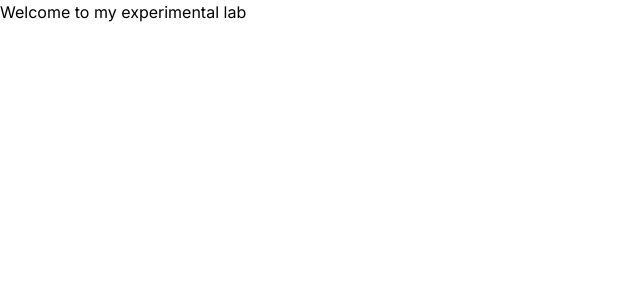
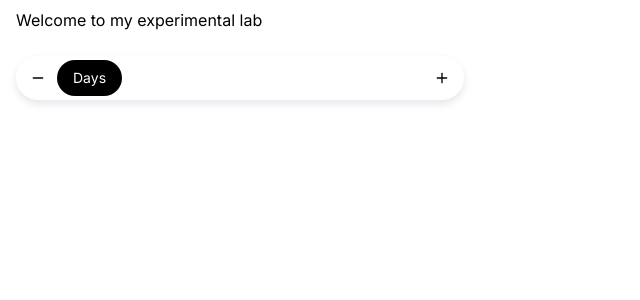
Before and after one commit to marvinkome/exprmnts, a Next.js app: page / in a window 1280 px wide. Shown: the top 300 px of the page, without its empty margins (0-640 px from the left). Built offline with nearby package versions, Linux system fonts and the light colour scheme.

Commit message:
implement basic slider

```diff
--- a/app/components/slider.tsx
+++ b/app/components/slider.tsx
@@ -1,7 +1,44 @@
-import React from "react";
+"use client";
+import React, { useRef } from "react";
+import { motion, PanInfo } from "framer-motion";
+import { FiMinus, FiPlus } from "react-icons/fi";
 
 const Slider = () => {
-  return <div></div>;
+  const constraintRef = useRef<HTMLDivElement | null>(null);
+  const [value, setValue] = React.useState(0);
+
+  const onDragEnd = (e: any, info: PanInfo) => {
+    console.log("Drag end", { offset: info.offset.x });
+  };
+  const onPanEnd = (e: any, info: PanInfo) => {
+    console.log("Pan end", { offset: info.offset.x });
+  };
+
+  return (
+    <motion.div className="w-full max-w-md flex shadow-[0_4px_8px_0_rgb(0_2_71_/_10%)] rounded-full p-1 items-center ">
+      <button className="w-9 h-9 inline-flex items-center justify-center rounded-full hover:bg-zinc-100 transition-all duration-300">
+        <FiMinus />
+      </button>
+
+      <div className="grow px-px" ref={constraintRef}>
+        <motion.button
+          className="w-fit bg-black rounded-full px-4 py-2"
+          drag="x"
+          dragConstraints={constraintRef}
+          dragElastic={0.1}
+          dragTransition={{ bounceStiffness: 200, bounceDamping: 20 }}
+          onDragEnd={onDragEnd}
+          onPanEnd={onPanEnd}
+        >
+          <p className="text-white text-sm">Days</p>
+        </motion.button>
+      </div>
+
+      <button className="w-9 h-9 inline-flex items-center justify-center rounded-full hover:bg-zinc-100 transition-all duration-300">
+        <FiPlus />
+      </button>
+    </motion.div>
+  );
 };
 
 export default Slider;
--- a/app/layout.tsx
+++ b/app/layout.tsx
@@ -8,7 +8,7 @@ const inter = Inter({
 
 export default function RootLayout({ children }: { children: React.ReactNode }) {
   return (
-    <html lang="en" className={`${inter.variable} dark dark:bg-slate-900`}>
+    <html lang="en" className={`${inter.variable}`}>
       <head />
       <body>{children}</body>
     </html>
--- a/app/page.tsx
+++ b/app/page.tsx
@@ -1,7 +1,11 @@
+import Slider from "./components/slider";
+
 export default function Home() {
   return (
-    <main>
-      <p>Welcome to my experimental lab</p>
+    <main className="container mx-auto px-4 py-2">
+      <p className="mb-6">Welcome to my experimental lab</p>
+
+      <Slider />
     </main>
   );
 }
--- a/package.json
+++ b/package.json
@@ -15,9 +15,11 @@
     "@types/react-dom": "18.0.10",
     "eslint": "8.30.0",
     "eslint-config-next": "13.1.1",
+    "framer-motion": "^8.0.2",
     "next": "13.1.1",
     "react": "18.2.0",
     "react-dom": "18.2.0",
+    "react-icons": "^4.7.1",
     "typescript": "4.9.4"
   },
   "devDependencies": {
```
Also changed, not shown: 1 other file (tests, documents, lock files or other folders).
